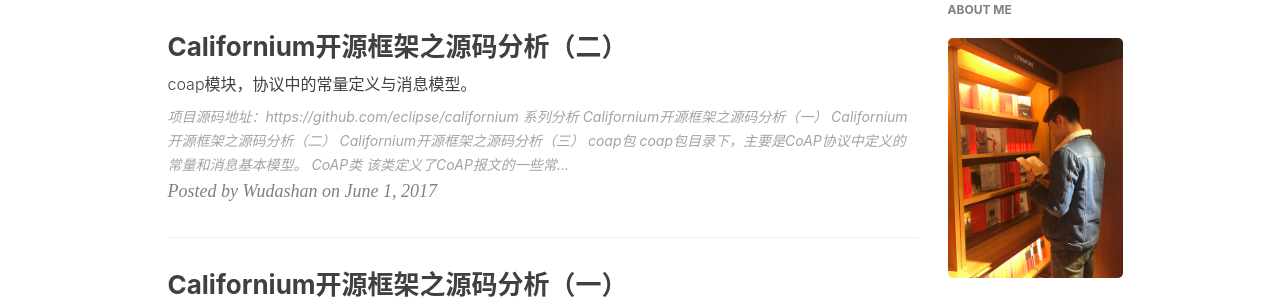
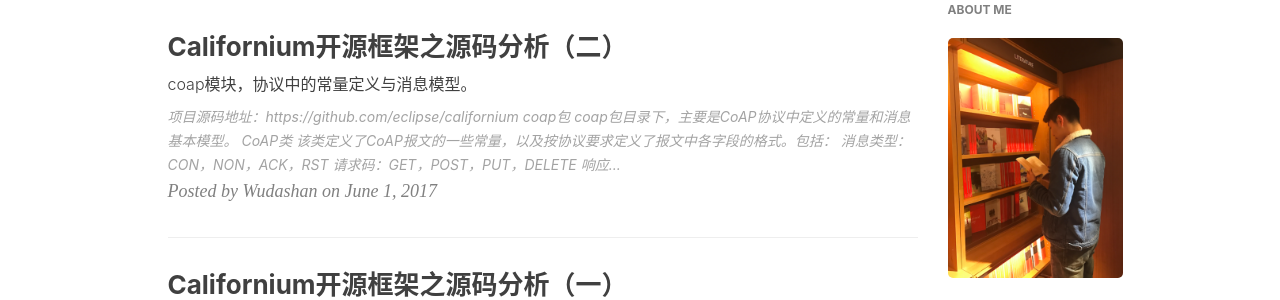
Before and after one commit to wudashan/wudashan.github.io, a Jekyll site: the page built from index.html, in a window 1280 px wide. Shown: the part 675-975 px from the top of the page. Built offline with Jekyll 4.4.1, drawn with Linux system fonts in a browser that asks for light colours; nearby versions of some CDN libraries; the list of posts is cut into pages by our own code; comment, search, counter and statistics services are not loaded.

Commit message:
第二篇

````diff
--- a/_posts/2017-06-01-Californium-Framework-Analysis-02.markdown
+++ b/_posts/2017-06-01-Californium-Framework-Analysis-02.markdown
@@ -15,13 +15,7 @@ tags:
 
 > 项目源码地址：[https://github.com/eclipse/californium](https://github.com/eclipse/californium)
 
-# 系列分析
 
-[Californium开源框架之源码分析（一）](http://wudashan.cn/2017/05/21/Californium-Framework-Analysis-01/)
-
-[Californium开源框架之源码分析（二）](http://wudashan.cn/2017/06/01/Californium-Framework-Analysis-02/)
-
-[Californium开源框架之源码分析（三）](http://wudashan.cn/2017/06/05/Californium-Framework-Analysis-03/)
 
 # coap包
 
@@ -294,3 +288,11 @@ public abstract class MessageObserverAdapter implements MessageObserver {
 ```
 
 大家可能会比较疑惑框架为什么要提供一个这样看上去无意义的抽象类，其实是因为如果开发者在编写自己的MessageObserver实现类时，可能只关注onResponse()和onTimeout()方法，那么为了减少其他不必要的代码，可以直接继承MessageObserverAdapter抽象类，然后按需覆盖这两个方法。
+
+# 系列文章
+
+[Californium开源框架之源码分析（一）](http://wudashan.cn/2017/05/21/Californium-Framework-Analysis-01/)
+
+[Californium开源框架之源码分析（二）](http://wudashan.cn/2017/06/01/Californium-Framework-Analysis-02/) <-- 当前位置
+
+[Californium开源框架之源码分析（三）](http://wudashan.cn/2017/06/05/Californium-Framework-Analysis-03/)
````
